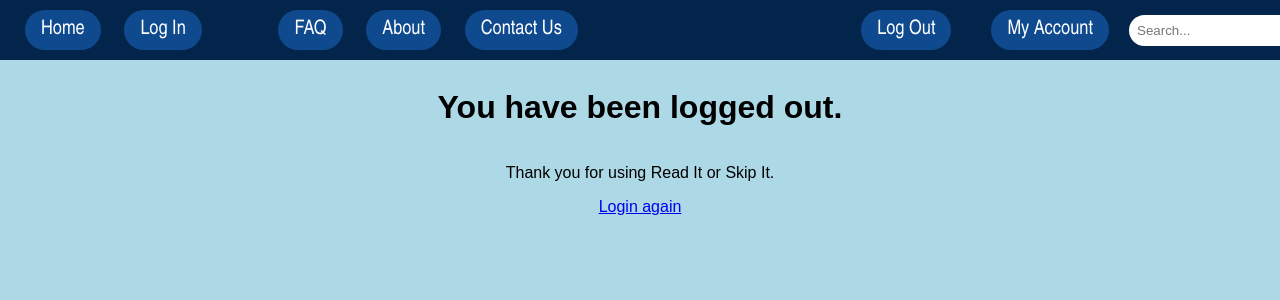
After one commit to Oyunbold05/Read_Or_Skip-Oyunbold-, a Django app: page /logout/ in a window 1280 px wide. The commit adds this page. Shown: the top 300 px of the page. Run offline with Django 5.2, Linux system fonts and the light colour scheme.

Commit message:
Fixed the nav bar, needs CSS fixing

```diff
--- a/ROS_App/urls.py
+++ b/ROS_App/urls.py
@@ -3,7 +3,8 @@ from . import views
 from .views import login_view
 
 urlpatterns = [
-    path('login/', login_view, name='login'),
+    path('login/', views.login_view, name='login'),
+    path('home/', views.home_view, name='home'),
     path('register/', views.register_view, name='register'),
-    path('', views.user_login, name="login")
+    path('logout/', views.logout_view, name='logout'),
 ]
--- a/ROS_App/views.py
+++ b/ROS_App/views.py
@@ -2,8 +2,28 @@ from django.shortcuts import render
 
 # Create your views here.
 
+from django.shortcuts import render
+
+def home_view(request):
+    # Example data (replace with database queries later)
+    trending_books = [
+        {'title': 'Dracula', 'author': 'Bram Stoker', 'cover': 'dracula.jpg'},
+        {'title': 'The Little Prince', 'author': 'Antoine de Saint-Exupéry', 'cover': 'thelittleprince.jpg'},
+        {'title': 'Lord of the Rings', 'author': 'J.R.R. Tolkien', 'cover': 'lordoftherings.jpg'},
+    ]
+    categories = ['Fantasy', 'Classics', 'Thriller', 'Romance']
+
+    context = {
+        'trending_books': trending_books,
+        'categories': categories,
+    }
+    return render(request, 'ROS_App/home.html', context)
+
 def login_view(request):
     return render(request, 'ROS_App/login.html')
+
+def logout_view(request):
+    return render (request, 'ROS_App/logout.html')
 
 def register_view(request):
     return render(request, 'ROS_App/register.html')
@@ -13,3 +33,6 @@ def user_register(request):
 
 def user_login(request):
     return render(request, "ROS_App/login.html")
+
+def user_logout(request):
+    return render(request, "ROS_App/logout.html")
--- a/WAD/settings.py
+++ b/WAD/settings.py
@@ -117,7 +117,7 @@ USE_TZ = True
 # Static files (CSS, JavaScript, Images)
 # https://docs.djangoproject.com/en/5.1/howto/static-files/
 
-STATIC_URL = "static/"
+STATIC_URL = "/static/"
 
 # Default primary key field type
 # https://docs.djangoproject.com/en/5.1/ref/settings/#default-auto-field
--- /dev/null
+++ b/static/static/CSS/base.css
@@ -0,0 +1,103 @@
+body
+{
+    font-family: Arial, sans-serif;
+    background-color: lightblue;
+    color: black;
+    display: flex;
+    flex-direction: column;
+    align-items: center;
+    padding-top: 60px;
+    min-height: 100%;
+}
+
+
+.navbar
+{
+    background: #03254c;
+    width: 100%;
+    font-family: 'Faculty Glyphic', 'Arial Narrow', Arial, sans-serif;
+    padding: 10px 15px;
+    display: flex;
+    justify-content: space-between;
+    align-items: center;
+    position: fixed;
+    top: 0;
+    left: 0;
+    z-index: 1000;
+}
+
+
+.navbar .left
+{
+    flex: 1;
+    text-align: left;
+}
+
+
+.navbar .center
+{
+    display: flex;
+    justify-content: space-evenly;
+    flex: 2;
+    text-align: center;
+}
+
+.navbar .right
+{
+    display: flex;
+    justify-content: flex-end;
+    align-items: center;
+    flex-grow: 1;
+    min-width: 0;
+}
+
+.navbar .right input
+{
+    padding: 8px;
+    width: 150px;
+    border-radius: 20px;
+    border: none;
+}
+
+.navbar .right a
+{
+    background-color: #104a8e;
+    color: white;
+    font-size: 20px;
+    padding: 8px 16px;
+    border-radius: 20px;
+    text-decoration: none;
+    margin: 0 10px;
+}
+
+
+.navbar ul
+{
+    list-style: none;
+    margin: 0;
+    padding: 0;
+}
+
+.navbar li
+{
+    display: inline-block;
+    margin: 0 10px;
+}
+
+.navbar li a
+{
+    background-color: #104a8e;
+    color: white;
+    font-size: 20px;
+    padding: 8px 16px;
+    border-radius: 20px;
+    text-decoration: none;
+    display: inline-block;
+    transition: background-color 0.3s ease;
+}
+
+
+.navbar li a:hover
+{
+    background-color: #5fa3d1;
+}
--- /dev/null
+++ b/templates/ROS_App/logout.html
@@ -0,0 +1,8 @@
+{% extends "base.html" %}
+{% load static %}
+
+{% block content %}
+    <h1>You have been logged out.</h1>
+    <p>Thank you for using Read It or Skip It.</p>
+    <a href="{% url 'login' %}">Login again</a>
+{% endblock %}
--- a/templates/base.html
+++ b/templates/base.html
@@ -5,15 +5,34 @@
     <meta name="viewport" content="width=device-width, initial-scale=1.0">
     <title>Read or Skip</title>
     {% load static %}
-    <link rel="stylesheet" type="text/css" href="{% static 'css/style.css' %}">
+    <link rel="stylesheet" href="{% static 'static/CSS/base.css' %}">
+    {% block extra_css %}{% endblock %}
 </head>
 <body>
-    <nav>
-        <a href="/">Home</a> |
-        <a href="/login/">Login</a> |
-        <a href="/logout/">Logout</a>
-    </nav>
 
+    <div class="navbar">
+        <div class="left">
+            <li><a href="#">Home</a></li>
+            <li><a href="#">Log In</a></li>
+        </div>
+
+
+        <div class="center">
+            <ul>
+            <li><a href="#">FAQ</a></li>
+            <li><a href="#">About</a></li>
+            <li><a href="#">Contact Us</a></li>
+
+            </ul>
+        </div>
+
+
+        <div class="right">
+            <li><a href="#">Log Out</a></li>
+            <li><a href="#">My Account</a></li>
+            <input type="text" placeholder="Search...">
+        </div>
+    </div>
     {% block content %}{% endblock %}
 </body>
 </html>
```
Also changed, not shown: static/css/style.css (deleted, +0 -116 lines), static/static/CSS/login.css (added, +51 -0 lines), templates/ROS_App/home.html (added, +30 -0 lines), templates/ROS_App/login.html (+7 -16 lines), static/static/CSS/home.css (added), static/static/CSS/logout.css (added), static/static/images/login_background.jpg (added).
